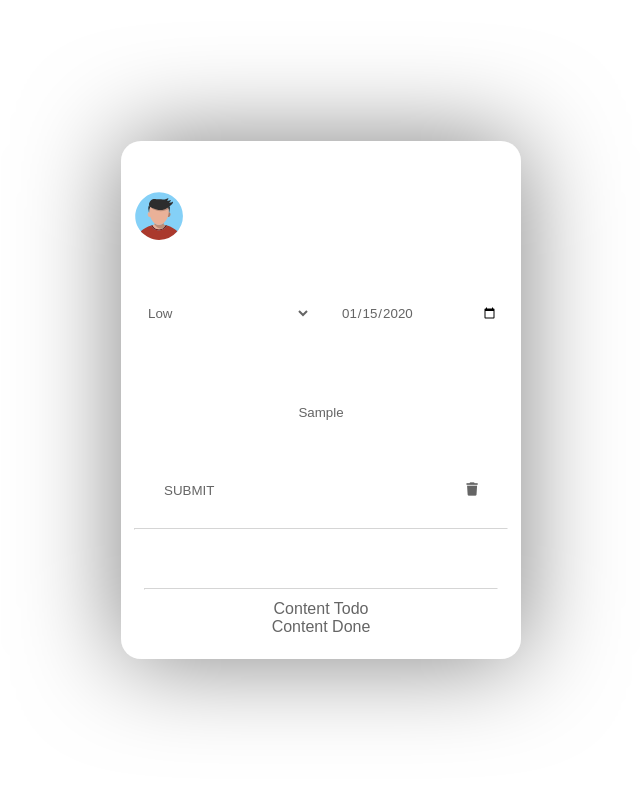
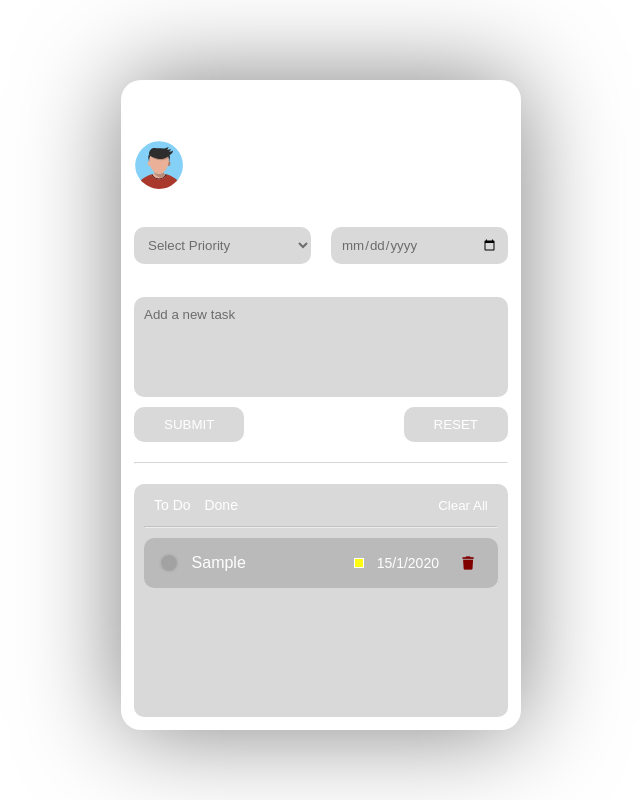
Before and after one commit to rzkditya/Mission-4-Harisenin-FSD, a plain HTML site: page index.html in a window 1280 px wide. Both pictures are taken after typing "2020-01-15", "Sample" into the empty fields and a click on the button "SUBMIT". Shown: the whole page, without its empty margins (319-959 px from the left). Drawn offline with Linux system fonts and the light colour scheme; a web font is replaced by a local one.

Commit message:
adding a couple major feature, like submit, choose between tabs and others

```diff
--- a/index.css
+++ b/index.css
@@ -12,6 +12,7 @@
         justify-content: center;
         align-items: center;
         flex-direction: column;
+
         min-height: 100vh;
         background: url(/Resources/Pictures/Background-1.jpg) no-repeat center center/cover;
     }
@@ -21,12 +22,14 @@
         justify-content: center;
         align-items: center;
         flex-direction: column;
+
         padding: 10px;
         width: 100%;
         height: 100%;
         max-width: 400px;
-        max-height: 600px;
-
+        max-height: 650px;
+        position: fixed;
+        top: 10%;
         color: #fff;
         border-radius: 20px;
         box-shadow: 0 0 100px rgba(0, 0, 0, 0.5);
@@ -36,15 +39,16 @@
 
     h1 {
         font-size: 2rem;
+        margin-bottom: 10px;
     }
 
     .flex-1 {
         display: flex;
         justify-content: center;
         align-items: center;
+
         width: 100%;
-        height: 100%;
-        margin-bottom: 30px;
+        margin-bottom: 10px;
         font-size: 1rem;
         font-weight: 400;
     }
@@ -53,6 +57,7 @@
         display: flex;
         justify-content: flex-start;
         align-items: center;
+
         width: 100%;
         height: 100%;
     }
@@ -67,9 +72,9 @@
         justify-content: center;
         align-items: flex-start;
         flex-direction: column;
+
         margin-left: 10px;
     }
-
 
     .user-info span:first-child {
         font-size: 1rem;
@@ -85,6 +90,7 @@
         justify-content: center;
         align-items: flex-end;
         flex-direction: column;
+
         width: 100%;
         height: 100%;
         font-size: 0.8rem;
@@ -94,9 +100,10 @@
         display: flex;
         justify-content: center;
         align-items: center;
+
         width: 100%;
         height: 100%;
-        font-size: 0.8rem;
+        font-size: 1rem;
         font-weight: 400;
     }
 
@@ -107,6 +114,7 @@
     .flex-2 .input-area {
         display: flex;
         flex-direction: column;
+
         gap: 10px;
         width: 100%;
         height: 100%;
@@ -116,6 +124,7 @@
         display: flex;
         justify-content: center;
         align-items: center;
+
         width: 100%;
         height: 100%;
         gap: 20px;
@@ -124,6 +133,7 @@
     .todo-title {
         display: flex;
         flex-direction: column;
+
         width: 100%;
         height: 100%;
     }
@@ -133,25 +143,30 @@
         justify-content: center;
         align-items: flex-start;
         flex-direction: column;
+
         width: 100%;
         height: 100%;
     }
 
-    select, input {
+    select, input, textarea {
         width: 100%;
         height: 100%;
         padding: 10px;
         border-radius: 10px;
-        background: rgba(255, 255, 255, 0.20);
-        color: #656565;
+        background: rgba(67, 67, 67, 0.20);
+        color: rgba(0, 0, 0, 0.5);
         border: none;
         outline: none;
     }
 
-    input[type="text"] {
-        width: 100%;
+    textarea {
+        color: #fff;
         height: 100px;
-        text-align: center;
+        resize: none;
+    }
+
+    textarea::placeholder {
+        color: rgba(0, 0, 0, 0.5);
     }
 
     .button-area {
@@ -163,16 +178,23 @@
     .button-area button {
         display: flex;
         justify-content: center;
+
         padding: 10px 30px;
         border-radius: 10px;
-        background: rgba(255, 255, 255, 0.20);
-        color: #656565;
+        background: rgba(67, 67, 67, 0.20);
+        color: #fff;
         border: none;
         outline: none;
+        font-weight: 500;
+    }
+
+    .button-area button:hover {
+        transform: scale(1.1);
     }
 
     hr {
         display: block;
+
         margin: 20px 0;
         width: 100%;
         border-color: rgba(255, 255, 255, 0.5);
@@ -180,201 +202,178 @@
 
     .flex-3 {
         display: flex;
-        justify-content: center;
-        align-items: center;
+        justify-content: flex-start;
         flex-direction: column;
+
         width: 100%;
         height: 100%;
         padding: 10px;
         border-radius: 10px;
-        background: rgba(255, 255, 255, 0.20);
-        color: #656565;
+        background: rgba(67, 67, 67, 0.20);
         border: none;
         outline: none;
-
         overflow-y: auto;
+        font-size: 14px;
     }
 
-    .flex-3 div:first-child {
+    .flex-3 > div:first-child {
         display: flex;
-        justify-content: flex-start;
+        justify-content: space-between;
         align-items: center;
+
         gap: 20px;
-        color: #fff;
         width: 100%;
-        height: 100%;
+        font-weight: 500;
+    }
+
+    .flex-3 span {
+        margin-left: 10px;
     }
 
     #clear {
         display: flex;
-        justify-content: flex-end;
+        justify-content: center;
         align-items: center;
-        width: 100px;
-        padding: 0;
+
+        width: 70px;
+        height: 22px;
         border-radius: 10px;
         background: transparent;
-        color: #fff;
         border: none;
         outline: none;
+        font-weight: 500;
+        color: #fff;
     }
 
     .flex-3 hr {
         margin: 10px 0;
     }
-/*
-    .input-container h1, .todo-container h1 {
-        font-size: 2.5rem;
+
+    #tabs .activate {
+        padding: 2px 5px;
+        border-radius: 5px;
+        background: rgba(67, 67, 67, 0.5);
     }
 
-    .input-area {
+    #todo-content {
+        display: flex;
+        justify-content: center;
+        align-items: center;
+
+        width: 100%;
+    }
+
+    #done-content {
+        display: none;
+    }
+
+    button:hover, #todo-priority:hover, #todo-date:hover {
+        cursor: pointer;
+    }
+
+    #tabs > span:hover, #tabs > button:hover, #clear:hover {
+        cursor: pointer;
+        padding: 2px 5px;
+        border-radius: 5px;
+        background: rgba(67, 67, 67, 0.5);
+    }
+
+    .todo-item {
         display: flex;
         justify-content: space-between;
         align-items: center;
+
         width: 100%;
-    }
-
-    .input-area input {
-        flex: 1;
         padding: 10px 15px;
-        font: 1rem sans-serif;
-        border: none;
-        outline: none;
+        margin-bottom: 10px;
+        gap: 10px;
         border-radius: 10px;
-        background: rgba(255, 255, 255, 0.20);
-        color: #656565;
-    }
-
-    .input-area select {
-        margin: 0 10px;
-        padding: 10px;
-        border: none;
-        outline: none;
-        border-radius: 10px;
-        background: rgba(255, 255, 255, 0.20);
-        color: #656565;
-    }
-
-    .input-area button {
-        padding: 10px 12px;
-        border-radius: 50%;
-        background: rgba(255, 255, 255, 0.20);
-        border: 2px solid rgba(255, 255, 255, 0.20);
-        cursor: pointer;
-        transition: all 0.3s ease;
-    }
-
-    .input-area button:hover {
-        transform: scale(1.1);
-        background: rgba(255, 255, 255, 0.30);
-    }
-
-    .todo-header {
-        display: flex;
-        justify-content: space-between;
-        align-items: center;
-        width: 100%;
-        font-size: 0.8rem;
-        margin-bottom: 5px;
-    }
-
-    #todo-list {
-        width: 100%;
-    }
-
-    #todo-list li {
-        display: flex;
-        justify-content: space-between;
-        align-items: center;
-        flex-direction: column;
-        min-width: 380px;
-        background: rgba(255, 255, 255, 0.20);
-        margin-bottom: 10px;
-        padding: 10px 15px;
-        border-radius: 10px;
-        color: #656565;
-        font-size: 1.2rem;
+        background: rgba(67, 67, 67, 0.20);
         position: relative;
         transition: box-shadow 0.3s ease;
     }
 
-    #todo-list li .todo-date {
-        align-self: flex-end;
+    .todo-element {
+        display: flex;
+        justify-content: space-between;
+        align-items: center;
+
+        width: 280px;
     }
 
-    #todo-list li:hover {
-        box-shadow: 0 0 10px rgba(255, 255, 255, 0.5);
-    }
+    .todo-element .checkbox {
+        display: flex;
+        justify-content: center;
+        align-items: center;
 
-    #todo-list li .checkbox {
-        min-width: 20px;
+        padding: 0;
+        width: 20px;
         height: 20px;
         border-radius: 50%;
-        background: rgba(255, 255, 255, 0.20);
+        background: rgba(67, 67, 67, 0.20);
         border: 2px solid rgba(255, 255, 255, 0.20);
         appearance: none;
         cursor: pointer;
         transition: all 0.3s ease;
     }
 
-    #todo-list li .checkbox:checked {
-        background: rgb(76, 135, 255);
+    .todo-element .checkbox:checked {
+        background: rgb(0, 200, 255);
         transform: scale(1.1);
     }
 
-    #todo-list li .checkbox:checked::before {
+    .todo-element .checkbox:checked::before {
         content: '\2713';
-        font-size: 0.8rem;
-        color: #fff;
+        font-size: 1rem;
+        color: #000;
+    }
+
+    .todo-element .todo-text {
+        font-size: 16px;
+        width: 150px;
+        word-break: break-word;
+    }
+
+    .todo-element .priority-box {
+        padding: 0;
+        width: 10px;
+        height: 10px;
+        background: rgba(67, 67, 67, 0.20);
+        border: 1px solid #fff;
+        appearance: none;
+        cursor: pointer;
+        transition: all 0.3s ease;
+    }
+
+    .priority-box.low-prior {
+        background-color: #fffb11;
+    }
+
+    .priority-box.med-prior {
+        background-color: #f59e0b;
+    }
+
+    .priority-box.high-prior {
+        background-color: #ef4444;
+    }
+
+    .todo-item .delete-btn {
         display: flex;
         justify-content: center;
         align-items: center;
+
+        width: 30px;
+        height: 30px;
+        color: maroon;
+        background: transparent;
+        border: none;
+        appearance: none;
+        cursor: pointer;
+        transition: all 0.3s ease;
     }
-
-    #todo-list li span {
-        flex: 1;
-        margin-left: 10px;
-        word-break: break-word;
-    }
-
-    #todo-list .todo-item{
-        display: flex;
-        justify-content: space-between;
-        align-items: center;
+    /*
+    #todo-ul {
         width: 100%;
     }
 
-    #todo-list .todo-header {
-        display: flex;
-        justify-content: space-between;
-        align-items: center;
-        width: 100%;
-        font-size: 0.8rem;
-        margin-bottom: 5px;
-    }
-
-    #todo-list .todo-header span {
-        margin: 0px;
-    }
-
-    #todo-list .todo-header .todo-status {
-        max-width: 60px;
-    }
-
-    #todo-list .todo-header .todo-priority {
-        text-align: right;
-    }
-
-    #todo-list .todo-header .todo-date {
-        max-width: 70px;
-        text-align: right;
-    }
-
-    #todo-list .delete-btn {
-        padding: 8px 10px;
-        border-radius: 50%;
-        color: #fff;
-        background: rgb(255, 131, 131);
-        border: 2px solid rgba(255, 255, 255, 0.20);
-        cursor: pointer;
-        transition: all 0.3s ease;
-    }
+    */
--- a/index.html
+++ b/index.html
@@ -5,7 +5,7 @@
     <meta name="viewport" content="width=device-width, initial-scale=1.0">
     <link rel="stylesheet" href="index.css">
     <link rel="stylesheet" href="https://cdnjs.cloudflare.com/ajax/libs/font-awesome/6.7.2/css/all.min.css" integrity="sha512-Evv84Mr4kqVGRNSgIGL/F/aIDqQb7xQ2vcrdIwxfjThSH8CSR7PBEakCr51Ck+w+/U6swU2Im1vVX0SVk9ABhg==" crossorigin="anonymous" referrerpolicy="no-referrer" />
-    <script src="index.js"></script>
+    <script src="tes.js"></script>
     <title>Dit To Do Dit</title>
 </head>
 <body>
@@ -20,8 +20,8 @@
                     <img src="/Resources/Pictures/avatar.svg" alt="Profile Picture">
                 </div>
                 <div class="user-info">
-                    <span>Username</span>
-                    <span>Position</span>
+                    <span class="username">Username</span>
+                    <span class="user-position">Position</span>
                 </div>
             </div>
 
@@ -41,6 +41,7 @@
                     <div class="priority">
                         <label for="todo-priority">Priority:</label>
                         <select id="todo-priority">
+                            <option value="" disabled selected>Select Priority</option>
                             <option value="low">Low</option>
                             <option value="medium">Medium</option>
                             <option value="high">High</option>
@@ -49,7 +50,7 @@
 
                     <!-- Date -->
                     <div class="date">
-                        <label for="todo-date">Date:</label>
+                        <label for="todo-date">Due Date:</label>
                         <input type="date" id="todo-date" name="date">
                     </div>
                 </div>
@@ -57,14 +58,14 @@
                 <!-- Text Area -->
                 <div class="todo-title">
                     <!-- Todo Title -->
-                    <label for="todo-title">Todo:</label>
-                    <input type="text" id="todo-title" placeholder="Add a new todo">
+                    <label for="todo-input">Todo:</label>
+                    <textarea id="todo-input" placeholder="Add a new task"></textarea>
                 </div>
 
                 <!-- Button Area -->
                 <div class="button-area">
-                    <button type="submit" id="add-todo-btn">SUBMIT</button>
-                    <button type="button" id="clear-todo-btn"><i class="fa-solid fa-trash"></i></button>
+                    <button type="submit" id="submit-btn">SUBMIT</button>
+                    <button type="button" id="reset-btn">RESET</button>
                 </div>
             </form>
         </div>
@@ -73,9 +74,9 @@
 
         <div class="flex-3">
             <div>
-                <div class="" id="tabs">
-                    <span class="todo-list">To Do</span>
-                    <span class="done-list">Done</span>
+                <div id="tabs">
+                    <span class="todo-list" data-tab="todo">To Do</span>
+                    <span class="done-list" data-tab="done">Done</span>
                 </div>
                 <div>
                     <button id="clear">Clear All</button>
@@ -84,8 +85,20 @@
 
             <hr>
 
-            <div id="todo-content">Content Todo</div>
-            <div id="done-content">Content Done</div>
+            <div id="todo-content">
+                <ul id="todo-ul">
+                    <li>
+
+                    </li>
+                </ul>
+            </div>
+            <div id="done-content">
+                <ul id="done-ul">
+                    <li>
+
+                    </li>
+                </ul>
+            </div>
         </div>
     </div>
 </body>
--- /dev/null
+++ b/tes.js
@@ -0,0 +1,204 @@
+document.addEventListener("DOMContentLoaded", () => {
+
+    const profileName = document.querySelector(".username");
+    const profilePosition = document.querySelector(".user-position");
+    profileName.innerHTML = "Rizky Aditya";
+    profilePosition.innerHTML = "Web Developer";
+
+    let todos = [];
+
+    window.onload = () => {
+        setInterval(() => {
+            const menuDate = document.querySelector("#date");
+            const menuTime = document.querySelector("#time");
+            const date = new Date();
+            const options = { weekday: "long", year: "numeric", month: "long", day: "numeric" };
+
+            menuDate.innerText = date.toLocaleDateString("id-ID", options);
+            menuTime.innerText = date.getHours() + ":" + date.getMinutes() + ":" + date.getSeconds();
+        }, 1000);
+
+        const todoInput = document.querySelector("#todo-input");
+        const todoPriority = document.querySelector("#todo-priority");
+        const todoDate = document.querySelector("#todo-date");
+
+        const submitButton = document.querySelector("#submit-btn");
+        const resetButton = document.querySelector("#reset-btn");
+
+        const todoSection = document.querySelector("#todo-content");
+        const doneSection = document.querySelector("#done-content");
+
+        function todoElementMaker(e) {
+            const todoContainer = document.createElement("div");
+            todoContainer.classList.add("todo-item");
+            todoContainer.dataset.id = e.id;
+
+            const todoElement = document.createElement("div");
+            todoElement.classList.add("todo-element");
+
+            const todoCheckbox = document.createElement("input");
+            todoCheckbox.type = "checkbox";
+            todoCheckbox.classList.add("checkbox");
+            todoCheckbox.setAttribute("role", "todo-checkbox");
+            todoCheckbox.dataset.id = e.id;
+
+            const todoText = document.createElement("span");
+            todoText.classList.add("todo-text");
+            todoText.innerText = e.task;
+
+            const todoPriority = document.createElement("span");
+            const todoPriorityColor = {
+                "high": "high-prior",
+                "medium": "med-prior",
+                "low": "low-prior",
+            };
+            const priorityClass = todoPriorityColor[e.priority] || "low-prior";
+            todoPriority.classList.add("priority-box", priorityClass);
+
+            const todoDateSp = document.createElement("span");
+            todoDateSp.classList.add("todo-date");
+            todoDateSp.innerText = e.date;
+
+            const todoDelete = document.createElement("button");
+            todoDelete.dataset.id = e.id;
+            todoDelete.classList.add("delete-btn");
+            todoDelete.innerHTML = `<i class="fa-solid fa-trash" role="todo-delete" data-id="${e.id}"></i>`;
+
+            if (e.done) {
+                todoCheckbox.checked = true;
+                todoText.style.color = "rgba(255, 255, 255, 0.5)";
+                todoText.style.textDecoration = "line-through";
+            } else {
+                todoCheckbox.checked = false;
+                todoText.style.textDecoration = "none";
+            }
+
+            todoElement.appendChild(todoCheckbox);
+            todoElement.appendChild(todoText);
+            todoElement.appendChild(todoPriority);
+            todoElement.appendChild(todoDateSp);
+            todoContainer.appendChild(todoElement);
+            todoContainer.appendChild(todoDelete);
+
+            return todoContainer;
+        }
+
+
+        function renderTodo() {
+            todoSection.innerHTML = "";
+            doneSection.innerHTML = "";
+
+            [...todos]
+                .sort((a, b) => new Date(a.rDate) - new Date(b.rDate))
+                .forEach((e) => {
+                    todoSection.appendChild(todoElementMaker(e));
+                });
+
+            [...todos]
+                .sort((a, b) => new Date(a.rDate) - new Date(b.rDate))
+                .forEach((e) => {
+                    if (e.done) {
+                        doneSection.appendChild(todoElementMaker(e));
+                    }
+                });
+        }
+
+        renderTodo();
+
+        function submitForm() {
+            const inputDate = todoDate.value;
+            const dateValue = inputDate ? new Date(inputDate) : new Date();
+            const formattedDate = dateValue.getDate() + "/" + (dateValue.getMonth() + 1) + "/" + dateValue.getFullYear();
+
+
+            todos.push({
+                id: todos.length ? todos[todos.length - 1]["id"]  + 1 : 0,
+                task: todoInput.value,
+                priority: todoPriority.value,
+                date: formattedDate,
+                rDate: todoDate.value,
+                done: false,
+            });
+
+            renderTodo();
+        }
+
+        function resetForm() {
+            todoInput.value = "";
+            todoPriority.selectedIndex = 0;
+            todoDate.value = "";
+        }
+
+        submitButton.addEventListener("click", (e) => {
+            e.preventDefault();
+            if (todoInput.value === "") {
+                alert("Please fill in the task");
+                return;
+            }
+            console.log("Submitting form...");
+            submitForm();
+            resetForm();
+        });
+
+        resetButton.addEventListener("click", (e) => {
+            resetForm();
+        });
+
+        function removeTodo(id) {
+            todos = todos.filter((e) => (e.id === Number(id) ? false : true));
+            console.log(id);
+        }
+
+        function tickTodo(id, isDone) {
+            todos = todos.map((e) => (e.id === Number(id) ? { ...e, done: isDone } : e));
+            console.log(id);
+
+        }
+
+        const todoTab = document.querySelector(".todo-list");
+        const doneTab = document.querySelector(".done-list");
+
+        todoTab.addEventListener("click", (e) => {
+            tabChange(e);
+        });
+
+        doneTab.addEventListener("click", (e) => {
+            tabChange(e);
+        });
+
+        function tabChange(e) {
+            const tab = e.target.dataset.tab;
+
+            if (tab === "todo") {
+                todoSection.style.display = "block";
+                todoTab.classList.add("activate");
+                doneSection.style.display = "none";
+                doneTab.classList.remove("activate");
+            } else if (tab === "done") {
+                todoSection.style.display = "none";
+                todoTab.classList.remove("activate");
+                doneSection.style.display = "block";
+                doneTab.classList.add("activate");
+            }
+        }
+
+        document.querySelector("#clear").onclick = () => {
+            todos = [];
+            renderTodo();
+        };
+
+        document.querySelector("#todo-content").onclick = (e) => {
+            if (e.target.hasAttribute("role")) {
+            const roleAction = e.target.getAttribute("role");
+
+            if (roleAction === "todo-checkbox") {
+                tickTodo(e.target.dataset.id, e.target.checked);
+            } else if (roleAction === "todo-delete") {
+                removeTodo(e.target.dataset.id);
+            }
+            renderTodo();
+            }
+        };
+
+    }
+});
```
Also changed, not shown: Beranda.js (+40 -9 lines).
